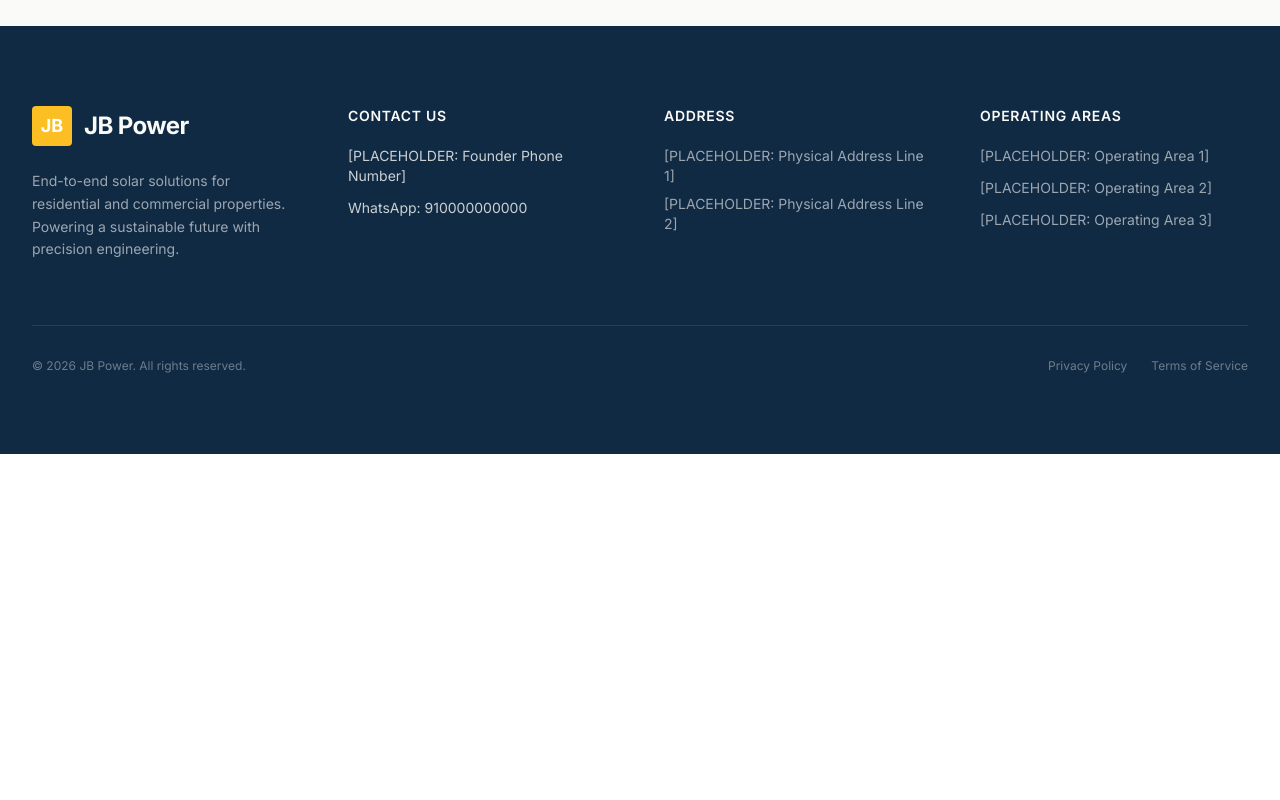
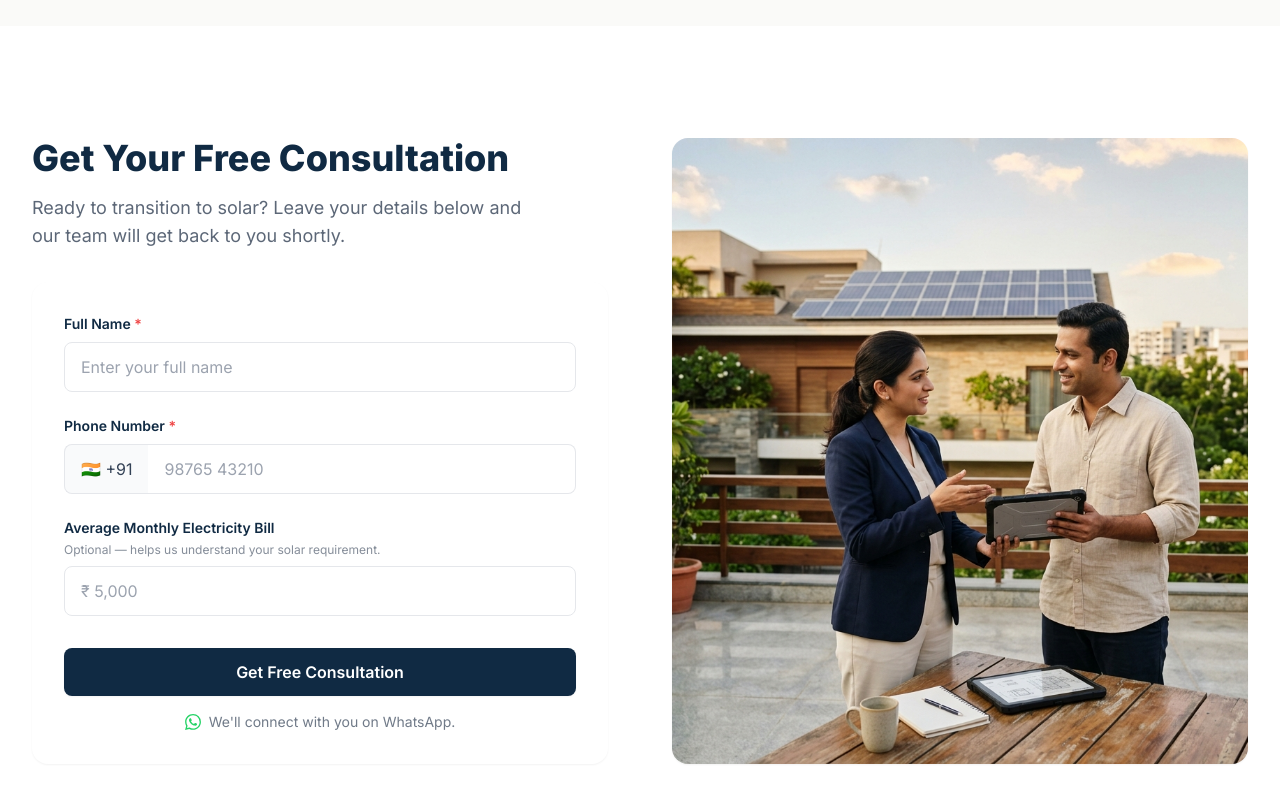
Before and after one commit to parthivqw/jb-power-frontend, a React (Vite) app: page / in a window 1280 px wide. Shown: the part 4720-5520 px from the top of the page. Before the commit the page ends 5174 px from the top, so only its background shows below. Built offline with nearby package versions, Linux system fonts and the light colour scheme.

Commit message:
feat(contact): implement v1 consultation form

```diff
--- a/src/App.tsx
+++ b/src/App.tsx
@@ -6,6 +6,7 @@ import HeroSection from './components/sections/HeroSection';
 import TrustSection from './components/sections/TrustSection';
 import ServicesSection from './components/sections/ServicesSection';
 import SubsidySection from './components/sections/SubsidySection';
+import ContactSection from './components/sections/ContactSection';
 import WhatsAppFab from './components/sections/WhatsAppFab';
 
 export default function App() {
@@ -57,6 +58,8 @@ export default function App() {
       <SubsidySection />
       {/* Subsequent sections will be added here in future phases */}
 
+      <ContactSection />
+
       <WhatsAppFab />
     </Layout>
   );
--- /dev/null
+++ b/src/components/sections/ContactSection.tsx
@@ -0,0 +1,143 @@
+import { useState } from 'react';
+import Card from '../ui/Card';
+import Button from '../ui/Button';
+import { CONTACT, generateContactFormMessage, generateWhatsAppLink } from '../../constants/content';
+import { useScrollReveal } from '../../hooks/useScrollReveal';
+import contactImage from '../../assets/images/contact/consultation.jpg';
+
+export default function ContactSection() {
+  const revealRef = useScrollReveal<HTMLDivElement>();
+
+  const [name, setName] = useState('');
+  const [phone, setPhone] = useState('');
+  const [bill, setBill] = useState('');
+
+  const [errors, setErrors] = useState<{name?: string; phone?: string}>({});
+
+  const handleSubmit = (e: React.FormEvent) => {
+    e.preventDefault();
+
+    // Validation
+    const newErrors: {name?: string; phone?: string} = {};
+    if (!name.trim()) {
+      newErrors.name = 'Please enter your full name.';
+    }
+
+    // Phone validation: exactly 10 digits
+    const cleanPhone = phone.replace(/[^0-9]/g, ''); // Extract only digits
+
+    if (cleanPhone.length !== 10) {
+      newErrors.phone = 'Please enter a valid 10-digit phone number.';
+    }
+
+    if (Object.keys(newErrors).length > 0) {
+      setErrors(newErrors);
+      return;
+    }
+
+    setErrors({});
+
+    // Generate structured message
+    const message = generateContactFormMessage(name.trim(), cleanPhone, bill);
+    const whatsappUrl = generateWhatsAppLink(message);
+
+    // Redirect to WhatsApp
+    window.open(whatsappUrl, '_blank');
+  };
+
+  return (
+    <section id="contact" className="py-20 md:py-28 bg-white scroll-mt-20">
+      <div ref={revealRef} className="max-w-7xl mx-auto px-4 sm:px-6 lg:px-8 reveal-hidden">
+        <div className="grid grid-cols-1 lg:grid-cols-2 gap-12 lg:gap-16 items-center">
+
+          {/* Left: Form Content */}
+          <div className="stagger-item reveal-hidden">
+            <h2 className="text-3xl md:text-4xl font-extrabold text-jb-navy mb-4">{CONTACT.heading}</h2>
+            <p className="text-lg text-jb-charcoal/80 mb-8 max-w-lg">{CONTACT.description}</p>
+
+            <Card className="bg-jb-white-warm border-none shadow-sm p-6 md:p-8">
+              <form onSubmit={handleSubmit} className="space-y-6" noValidate>
+                {/* Field 1: Full Name */}
+                <div>
+                  <label htmlFor="name" className="block text-sm font-semibold text-jb-navy mb-2">
+                    {CONTACT.nameLabel} <span className="text-red-500">*</span>
+                  </label>
+                  <input
+                    type="text"
+                    id="name"
+                    value={name}
+                    onChange={(e) => setName(e.target.value)}
+                    placeholder={CONTACT.namePlaceholder}
+                    className={`w-full px-4 py-3 rounded-lg border focus:ring-2 focus:ring-jb-gold focus:border-jb-gold outline-none transition-colors ${errors.name ? 'border-red-500' : 'border-gray-200'}`}
+                  />
+                  {errors.name && <p className="mt-2 text-sm text-red-500">{errors.name}</p>}
+                </div>
+
+                {/* Field 2: Phone Number */}
+                <div>
+                  <label htmlFor="phone" className="block text-sm font-semibold text-jb-navy mb-2">
+                    {CONTACT.phoneLabel} <span className="text-red-500">*</span>
+                  </label>
+                  <div className="flex relative">
+                    <div className="flex-shrink-0 flex items-center px-4 border border-r-0 border-gray-200 rounded-l-lg bg-gray-50 text-jb-charcoal font-medium">
+                      🇮🇳 +91
+                    </div>
+                    <input
+                      type="tel"
+                      id="phone"
+                      value={phone}
+                      onChange={(e) => setPhone(e.target.value)}
+                      placeholder={CONTACT.phonePlaceholder}
+                      className={`flex-1 min-w-0 w-full px-4 py-3 rounded-r-lg border border-l-0 focus:ring-2 focus:ring-jb-gold focus:border-jb-gold outline-none transition-colors ${errors.phone ? 'border-red-500' : 'border-gray-200'}`}
+                    />
+                  </div>
+                  {errors.phone && <p className="mt-2 text-sm text-red-500">{errors.phone}</p>}
+                </div>
+
+                {/* Field 3: Average Monthly Electricity Bill */}
+                <div>
+                  <label htmlFor="bill" className="block text-sm font-semibold text-jb-navy mb-1">
+                    {CONTACT.billLabel}
+                  </label>
+                  <p className="text-xs text-jb-charcoal/60 mb-2">{CONTACT.billNote}</p>
+                  <input
+                    type="text"
+                    id="bill"
+                    value={bill}
+                    onChange={(e) => setBill(e.target.value)}
+                    placeholder={CONTACT.billPlaceholder}
+                    className="w-full px-4 py-3 rounded-lg border border-gray-200 focus:ring-2 focus:ring-jb-gold focus:border-jb-gold outline-none transition-colors"
+                  />
+                </div>
+
+                <div className="pt-2">
+                  <Button type="submit" variant="primary" className="w-full justify-center">
+                    {CONTACT.submitLabel}
+                  </Button>
+                  <p className="text-center text-sm text-jb-charcoal/70 mt-4 flex items-center justify-center gap-2">
+                    <svg className="w-4 h-4 text-[#25D366]" fill="currentColor" viewBox="0 0 24 24">
+                      <path d="M17.472 14.382c-.297-.149-1.758-.867-2.03-.967-.273-.099-.471-.148-.67.15-.197.297-.767.966-.94 1.164-.173.199-.347.223-.644.075-.297-.15-1.255-.463-2.39-1.475-.883-.788-1.48-1.761-1.653-2.059-.173-.297-.018-.458.13-.606.134-.133.298-.347.446-.52.149-.174.198-.298.298-.497.099-.198.05-.371-.025-.52-.075-.149-.669-1.612-.916-2.207-.242-.579-.487-.5-.669-.51-.173-.008-.371-.01-.57-.01-.198 0-.52.074-.792.372-.272.297-1.04 1.016-1.04 2.479 0 1.462 1.065 2.875 1.213 3.074.149.198 2.096 3.2 5.077 4.487.709.306 1.262.489 1.694.625.712.227 1.36.195 1.871.118.571-.085 1.758-.719 2.006-1.413.248-.694.248-1.289.173-1.413-.074-.124-.272-.198-.57-.347m-5.421 7.403h-.004a9.87 9.87 0 01-5.031-1.378l-.361-.214-3.741.982.998-3.648-.235-.374a9.86 9.86 0 01-1.51-5.26c.001-5.45 4.436-9.884 9.888-9.884 2.64 0 5.122 1.03 6.988 2.898a9.825 9.825 0 012.893 6.994c-.003 5.45-4.437 9.884-9.885 9.884m8.413-18.297A11.815 11.815 0 0012.05 0C5.495 0 .16 5.335.157 11.892c0 2.096.547 4.142 1.588 5.945L.057 24l6.305-1.654a11.882 11.882 0 005.683 1.448h.005c6.554 0 11.89-5.335 11.893-11.893a11.821 11.821 0 00-3.48-8.413Z"/>
+                    </svg>
+                    {CONTACT.whatsappNote}
+                  </p>
+                </div>
+              </form>
+            </Card>
+          </div>
+
+          {/* Right: Image */}
+          <div className="stagger-item reveal-hidden h-full order-first lg:order-last">
+            <div className="rounded-2xl overflow-hidden h-full min-h-[400px] shadow-sm">
+              <img
+                src={contactImage}
+                alt="Professional Solar Consultation"
+                className="w-full h-full object-cover"
+              />
+            </div>
+          </div>
+
+        </div>
+      </div>
+    </section>
+  );
+}
--- a/src/constants/content.ts
+++ b/src/constants/content.ts
@@ -138,11 +138,16 @@ export const FAQ = {
 
 export const CONTACT = {
   heading: "Get Your Free Consultation",
+  description: "Ready to transition to solar? Leave your details below and our team will get back to you shortly.",
   nameLabel: "Full Name",
-  namePlaceholder: "Enter your name",
+  namePlaceholder: "Enter your full name",
   phoneLabel: "Phone Number",
-  phonePlaceholder: "Enter your 10-digit number",
-  submitLabel: "Get Free Consultation"
+  phonePlaceholder: "98765 43210",
+  billLabel: "Average Monthly Electricity Bill",
+  billPlaceholder: "₹ 5,000",
+  billNote: "Optional — helps us understand your solar requirement.",
+  submitLabel: "Get Free Consultation",
+  whatsappNote: "We'll connect with you on WhatsApp.",
 };
 
 export const FOOTER = {
@@ -159,8 +164,12 @@ export const WHATSAPP = {
 };
 
 // Helper for generating the Contact Form V1 structured message
-export const generateContactFormMessage = (name: string, phone: string) => {
-  return `New Consultation Request\nName: ${name}\nPhone: ${phone}`;
+export const generateContactFormMessage = (name: string, phone: string, bill?: string) => {
+  let message = `New Consultation Request\n\nName: ${name}\nPhone: +91 ${phone}`;
+  if (bill && bill.trim() !== '') {
+    message += `\n\nAverage Monthly Electricity Bill: ₹${bill}`;
+  }
+  return message;
 };
 
 // Helper to construct wa.me link
```
Also changed, not shown: src/assets/images/contact/consultation.jpg (added).
